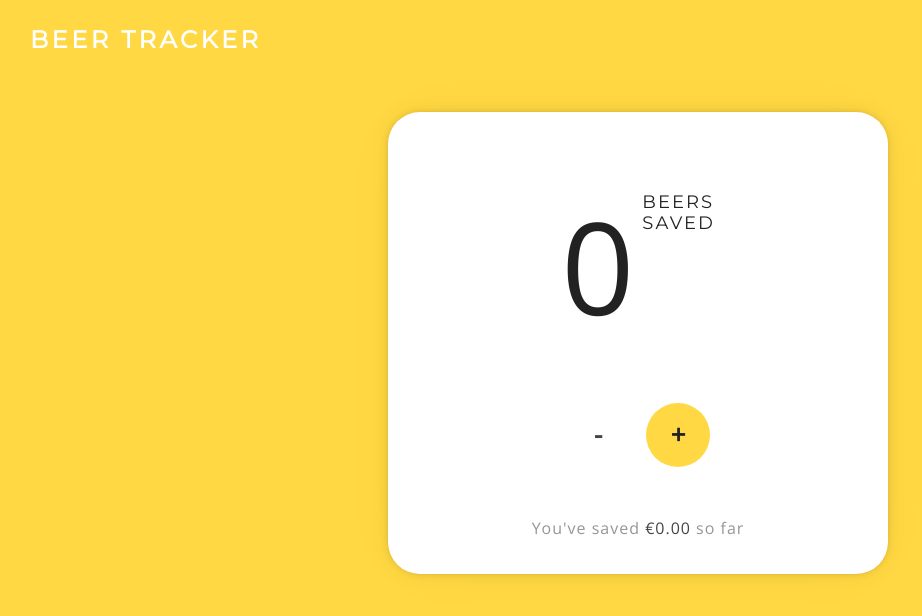
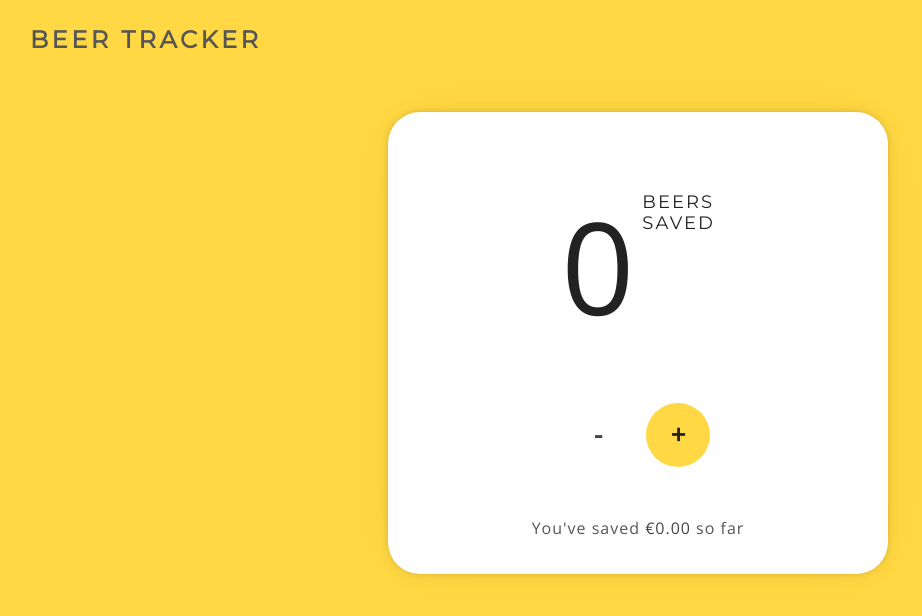
Before and after one commit to twanmulder/Beer-Tracker, a React (Create React App) app: page / in a window 1280 px wide. Shown: the top 616 px of the page, without its empty margins (2-924 px from the left). Built offline with nearby package versions, Linux system fonts and the light colour scheme; no server answers; the database is empty.

Commit message:
Small color change

```diff
--- a/src/scss/colors/_colors.scss
+++ b/src/scss/colors/_colors.scss
@@ -2,8 +2,9 @@ $color: (
   typography: (
     1: #000,
     2: #444,
-    3: #969696,
-    4: #dedede,
+    3: #565656,
+    4: #969696,
+    5: #dedede,
     1i: #fff,
   ),
   bg: (
--- a/src/scss/components/_header.scss
+++ b/src/scss/components/_header.scss
@@ -9,7 +9,7 @@ header {
   }
 
   h1 {
-    color: color(typography, 1i);
+    color: color(typography, 3);
     font-size: 1.5em;
     font-weight: 700;
     letter-spacing: 3.5px;
```
